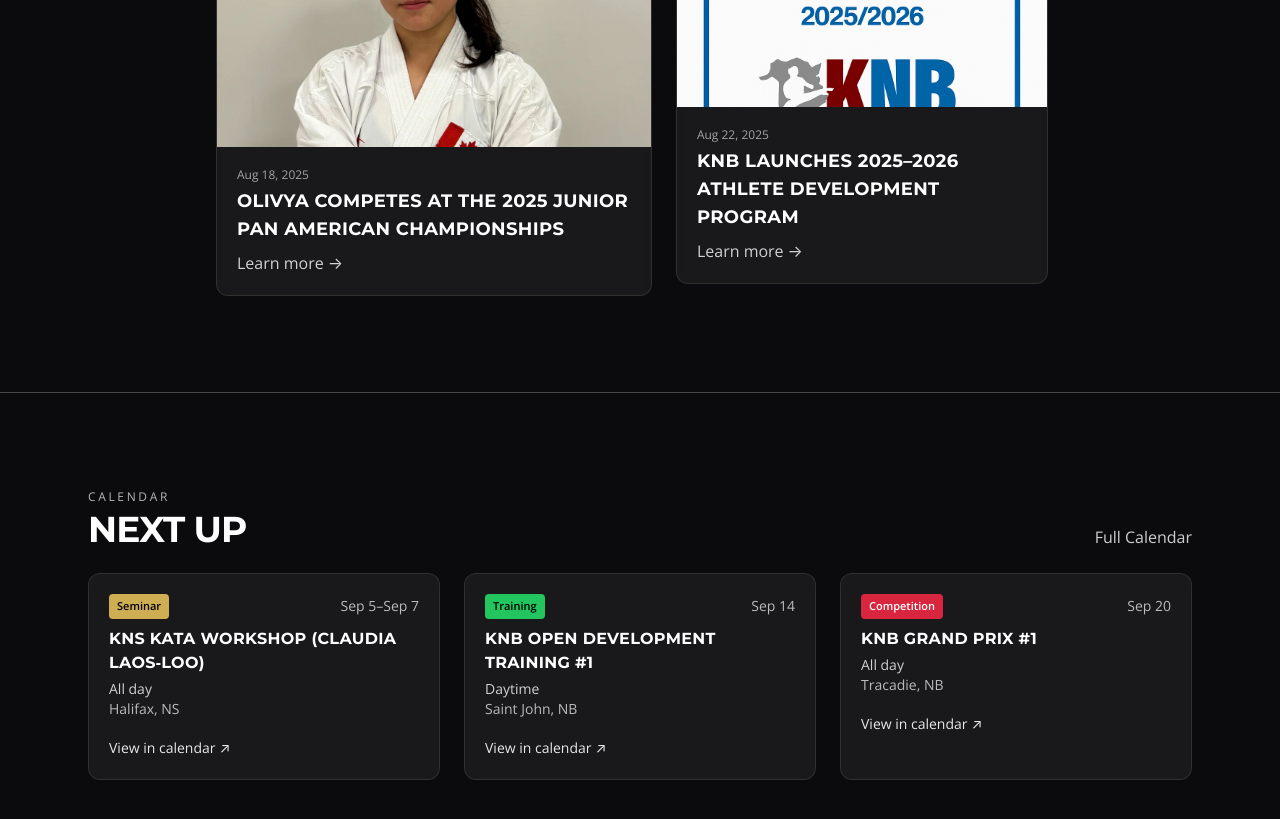
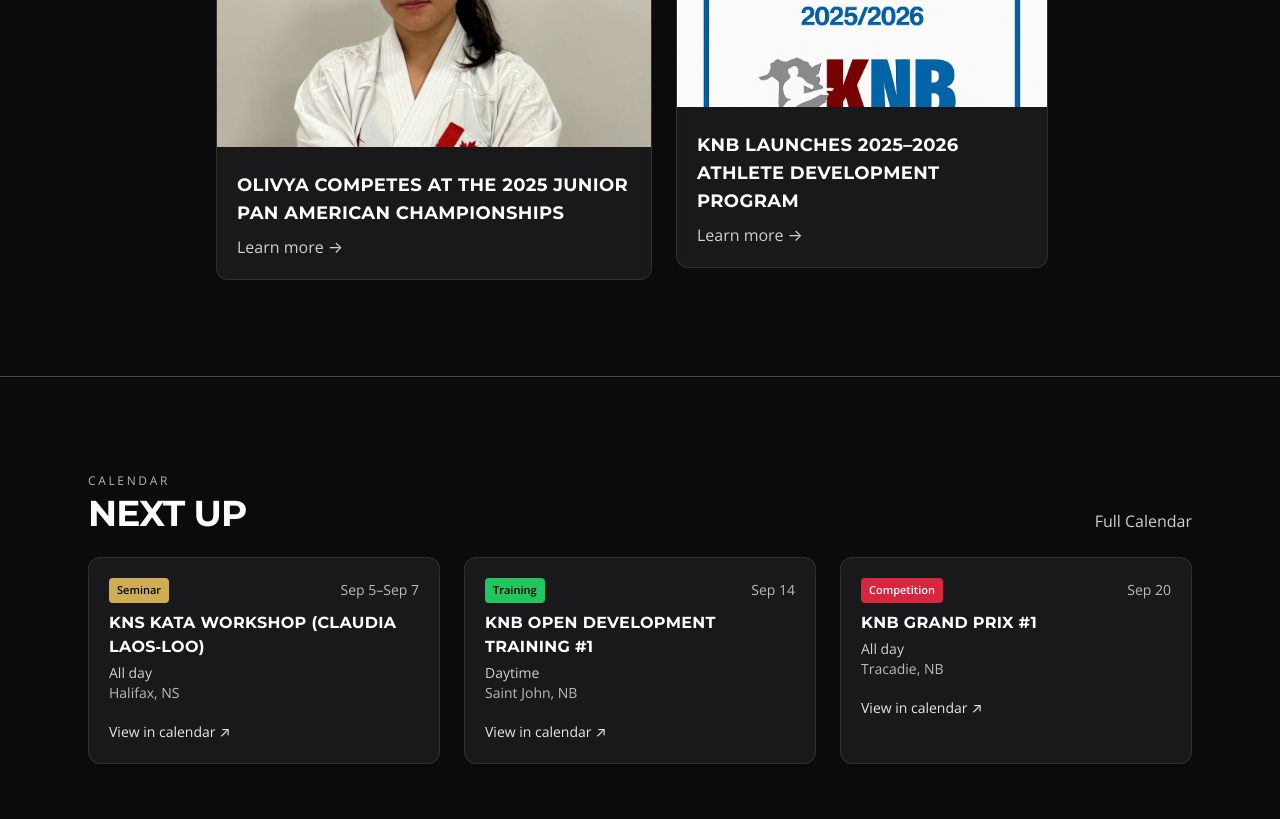
Before and after one commit to TalkingEK123/allison-heights-karate, a React (Vite) app: page / in a window 1280 px wide. Shown: the part 1720-2539 px from the top of the page. Built offline with nearby package versions, Linux system fonts and the light colour scheme.

Commit message:
date changes

```diff
--- a/src/pages/Home.tsx
+++ b/src/pages/Home.tsx
@@ -258,9 +258,9 @@
                       </span>
                     </div>
                     <div className="p-4 md:p-5">
-                      <p className="text-white/60 text-xs">
+                      {/* <p className="text-white/60 text-xs">
                         {new Date(n.date).toLocaleDateString(undefined, { year: "numeric", month: "short", day: "numeric" })}
-                      </p>
+                      </p> */}
                       <h3 className="mt-1 text-lg font-semibold text-white">{n.title}</h3>
 
                       {/* Learn more (keeps the whole card as one link; no nested <a>) */}
```
